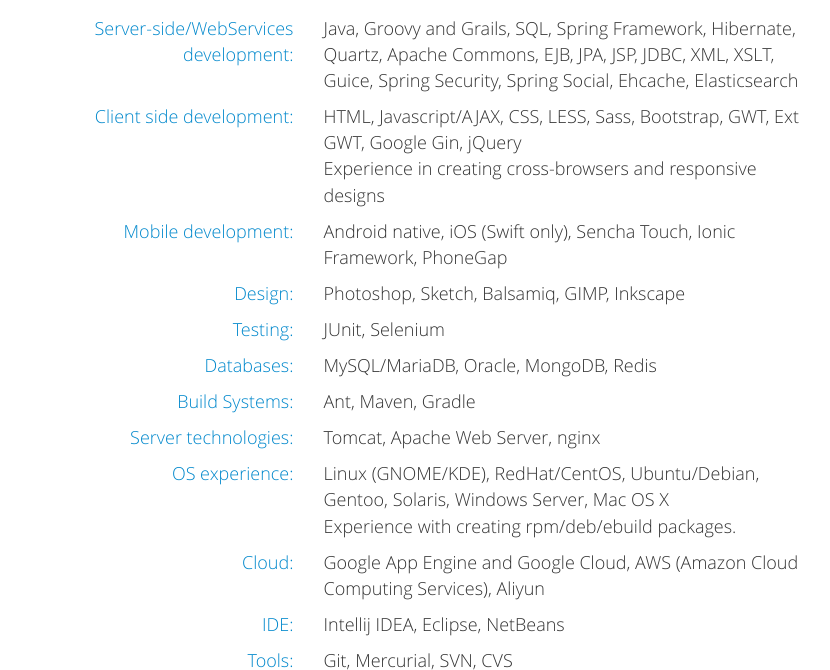
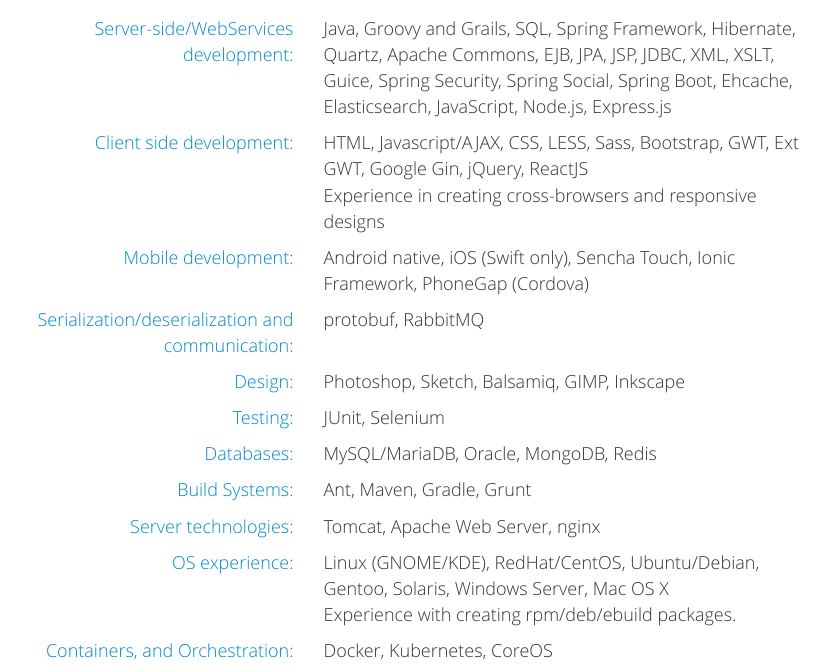
Before and after one commit to donbeave/donbeave.github.io, a website: page src/index.html in a window 1280 px wide. Shown: the part 665-1335 px from the top of the page, without its empty margins (39-869 px from the left). Drawn offline with Linux system fonts and the light colour scheme; files that its build step writes are made by us from their sources; files whose address does not match are found by name.

Commit message:
Some skills added.

```diff
--- a/src/index.html
+++ b/src/index.html
@@ -310,23 +310,29 @@
                 <div class="row">
                     <div class="col-sm-4 group">Server-side/WebServices development:</div>
                     <div class="col-sm-7">Java, Groovy and Grails, SQL, Spring Framework, Hibernate, Quartz, Apache
-                        Commons, EJB, JPA, JSP, JDBC, XML, XSLT, Guice, Spring Security, Spring Social, Ehcache,
-                        Elasticsearch
+                        Commons, EJB, JPA, JSP, JDBC, XML, XSLT, Guice, Spring Security, Spring Social, Spring Boot,
+                        Ehcache, Elasticsearch, JavaScript, Node.js, Express.js
                     </div>
                 </div>
 
                 <div class="row">
                     <div class="col-sm-4 group">Client side development:</div>
                     <div class="col-sm-7">HTML, Javascript/AJAX, CSS, LESS, Sass, Bootstrap, GWT, Ext GWT, Google Gin,
-                        jQuery<br/>
+                        jQuery, ReactJS<br/>
                         Experience in creating cross-browsers and responsive designs
                     </div>
                 </div>
 
                 <div class="row">
                     <div class="col-sm-4 group">Mobile development:</div>
-                    <div class="col-sm-7">Android native, iOS (Swift only), Sencha Touch, Ionic Framework, PhoneGap
+                    <div class="col-sm-7">
+                        Android native, iOS (Swift only), Sencha Touch, Ionic Framework, PhoneGap (Cordova)
                     </div>
+                </div>
+
+                <div class="row">
+                    <div class="col-sm-4 group">Serialization/deserialization and communication:</div>
+                    <div class="col-sm-7">protobuf, RabbitMQ</div>
                 </div>
 
                 <div class="row">
@@ -346,7 +352,7 @@
 
                 <div class="row">
                     <div class="col-sm-4 group">Build Systems:</div>
-                    <div class="col-sm-7">Ant, Maven, Gradle</div>
+                    <div class="col-sm-7">Ant, Maven, Gradle, Grunt</div>
                 </div>
 
                 <div class="row">
@@ -358,6 +364,13 @@
                     <div class="col-sm-4 group">OS experience:</div>
                     <div class="col-sm-7">Linux (GNOME/KDE), RedHat/CentOS, Ubuntu/Debian, Gentoo, Solaris, Windows
                         Server, Mac OS X<br/>Experience with creating rpm/deb/ebuild packages.
+                    </div>
+                </div>
+
+                <div class="row">
+                    <div class="col-sm-4 group">Containers, and Orchestration:</div>
+                    <div class="col-sm-7">
+                        Docker, Kubernetes, CoreOS
                     </div>
                 </div>
 
@@ -533,7 +546,8 @@
                             <p style="color: red">Менеджемент (технический и бухгалтерский), китайский и гонконский
                                 суб-проекты.</p>
 
-                            <p style="color: red">Worked remotely with teams in China, Russia, Lisbon to deliver ....</p>
+                            <p style="color: red">Worked remotely with teams in China, Russia, Lisbon to deliver
+                                ....</p>
 
                             <p style="color: red">Новый дизайн. Поддержка мобильной версии.</p>
 
```
